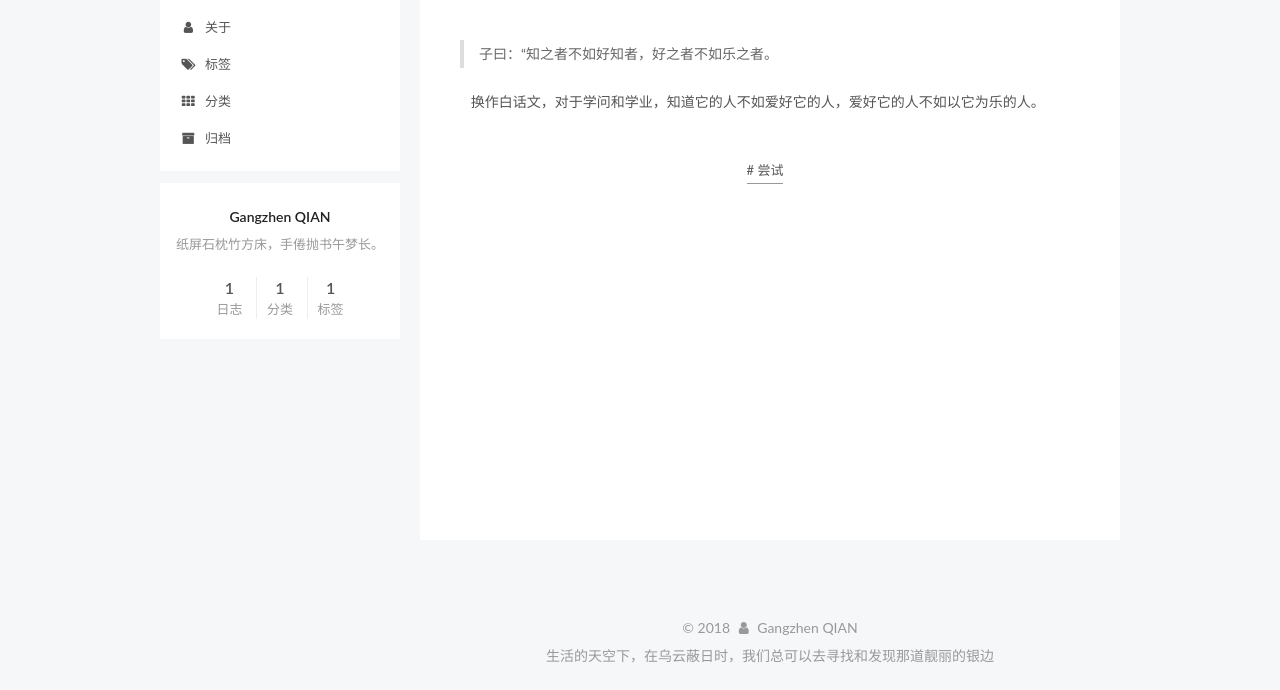
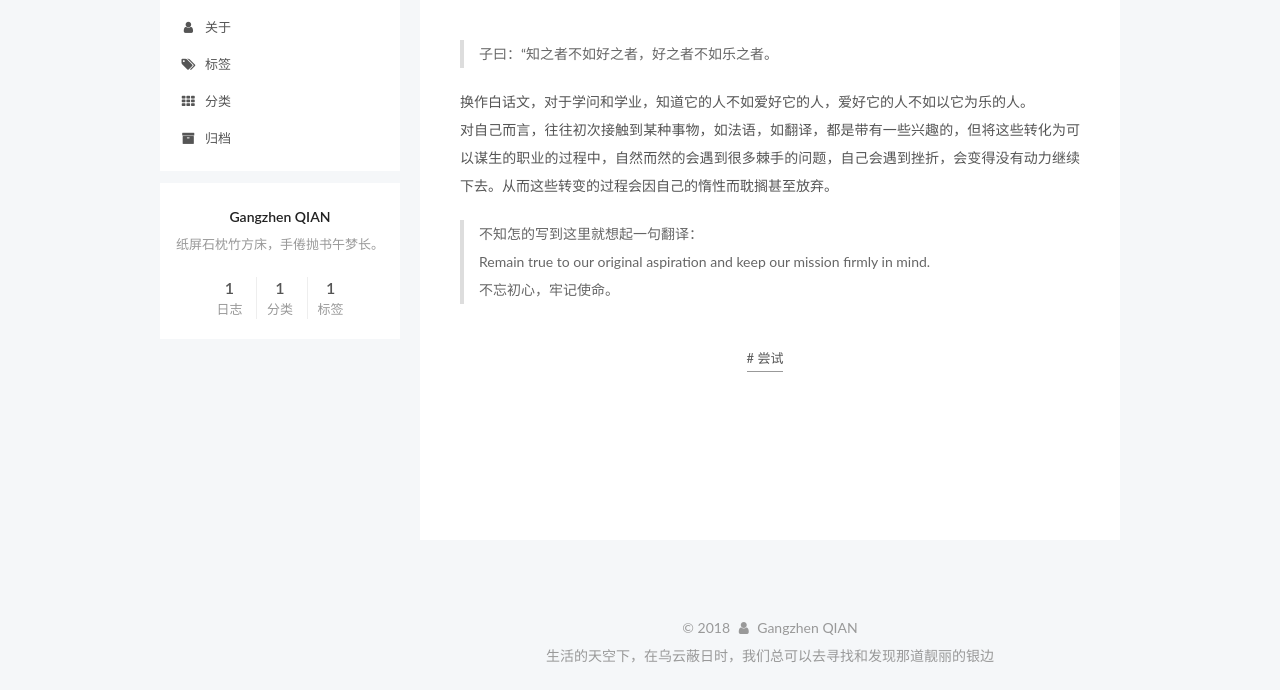
Before and after one commit to jingxilaotie/jingxilaotie.github.io, a plain HTML site: page 2018/02/04/你好，Hexo/index.html in a window 1280 px wide. Shown: the part 163-853 px from the top of the page. Drawn offline with Linux system fonts and the light colour scheme.

Commit message:
Site updated: 2018-02-05 12:16:14

```diff
--- a/2018/02/04/你好，Hexo/index.html
+++ b/2018/02/04/你好，Hexo/index.html
@@ -79,18 +79,18 @@
 
 
 
-<meta name="description" content="子曰：“知之者不如好知者，好之者不如乐之者。  &amp;nbsp;&amp;nbsp;&amp;nbsp;换作白话文，对于学问和学业，知道它的人不如爱好它的人，爱好它的人不如以它为乐的人。">
+<meta name="description" content="子曰：“知之者不如好之者，好之者不如乐之者。  换作白话文，对于学问和学业，知道它的人不如爱好它的人，爱好它的人不如以它为乐的人。对自己而言，往往初次接触到某种事物，如法语，如翻译，都是带有一些兴趣的，但将这些转化为可以谋生的职业的过程中，自然而然的会遇到很多棘手的问题，自己会遇到挫折，会变得没有动力继续下去。从而这些转变的过程会因自己的惰性而耽搁甚至放弃。  不知怎的写到这里就想起一句翻译：R">
 <meta name="keywords" content="尝试">
 <meta property="og:type" content="article">
 <meta property="og:title" content="挫折中培养起的爱好">
 <meta property="og:url" content="http://yoursite.com/2018/02/04/你好，Hexo/index.html">
 <meta property="og:site_name" content="历练">
-<meta property="og:description" content="子曰：“知之者不如好知者，好之者不如乐之者。  &amp;nbsp;&amp;nbsp;&amp;nbsp;换作白话文，对于学问和学业，知道它的人不如爱好它的人，爱好它的人不如以它为乐的人。">
+<meta property="og:description" content="子曰：“知之者不如好之者，好之者不如乐之者。  换作白话文，对于学问和学业，知道它的人不如爱好它的人，爱好它的人不如以它为乐的人。对自己而言，往往初次接触到某种事物，如法语，如翻译，都是带有一些兴趣的，但将这些转化为可以谋生的职业的过程中，自然而然的会遇到很多棘手的问题，自己会遇到挫折，会变得没有动力继续下去。从而这些转变的过程会因自己的惰性而耽搁甚至放弃。  不知怎的写到这里就想起一句翻译：R">
 <meta property="og:locale" content="zh-Hans">
-<meta property="og:updated_time" content="2018-02-04T12:59:16.089Z">
+<meta property="og:updated_time" content="2018-02-05T04:15:30.155Z">
 <meta name="twitter:card" content="summary">
 <meta name="twitter:title" content="挫折中培养起的爱好">
-<meta name="twitter:description" content="子曰：“知之者不如好知者，好之者不如乐之者。  &amp;nbsp;&amp;nbsp;&amp;nbsp;换作白话文，对于学问和学业，知道它的人不如爱好它的人，爱好它的人不如以它为乐的人。">
+<meta name="twitter:description" content="子曰：“知之者不如好之者，好之者不如乐之者。  换作白话文，对于学问和学业，知道它的人不如爱好它的人，爱好它的人不如以它为乐的人。对自己而言，往往初次接触到某种事物，如法语，如翻译，都是带有一些兴趣的，但将这些转化为可以谋生的职业的过程中，自然而然的会遇到很多棘手的问题，自己会遇到挫折，会变得没有动力继续下去。从而这些转变的过程会因自己的惰性而耽搁甚至放弃。  不知怎的写到这里就想起一句翻译：R">
 
 
 
@@ -353,9 +353,12 @@
 
 
         <blockquote>
-<p>子曰：“知之者不如好知者，好之者不如乐之者。</p>
+<p>子曰：“知之者不如好之者，好之者不如乐之者。</p>
 </blockquote>
-<p>&nbsp;&nbsp;&nbsp;换作白话文，对于学问和学业，知道它的人不如爱好它的人，爱好它的人不如以它为乐的人。</p>
+<p>换作白话文，对于学问和学业，知道它的人不如爱好它的人，爱好它的人不如以它为乐的人。<br>对自己而言，往往初次接触到某种事物，如法语，如翻译，都是带有一些兴趣的，但将这些转化为可以谋生的职业的过程中，自然而然的会遇到很多棘手的问题，自己会遇到挫折，会变得没有动力继续下去。从而这些转变的过程会因自己的惰性而耽搁甚至放弃。</p>
+<blockquote>
+<p>不知怎的写到这里就想起一句翻译：<br>Remain true to our original aspiration and keep our mission firmly in mind.<br>不忘初心，牢记使命。</p>
+</blockquote>
 
 
     </div>
```
Also changed, not shown: index.html (+5 -2 lines).
